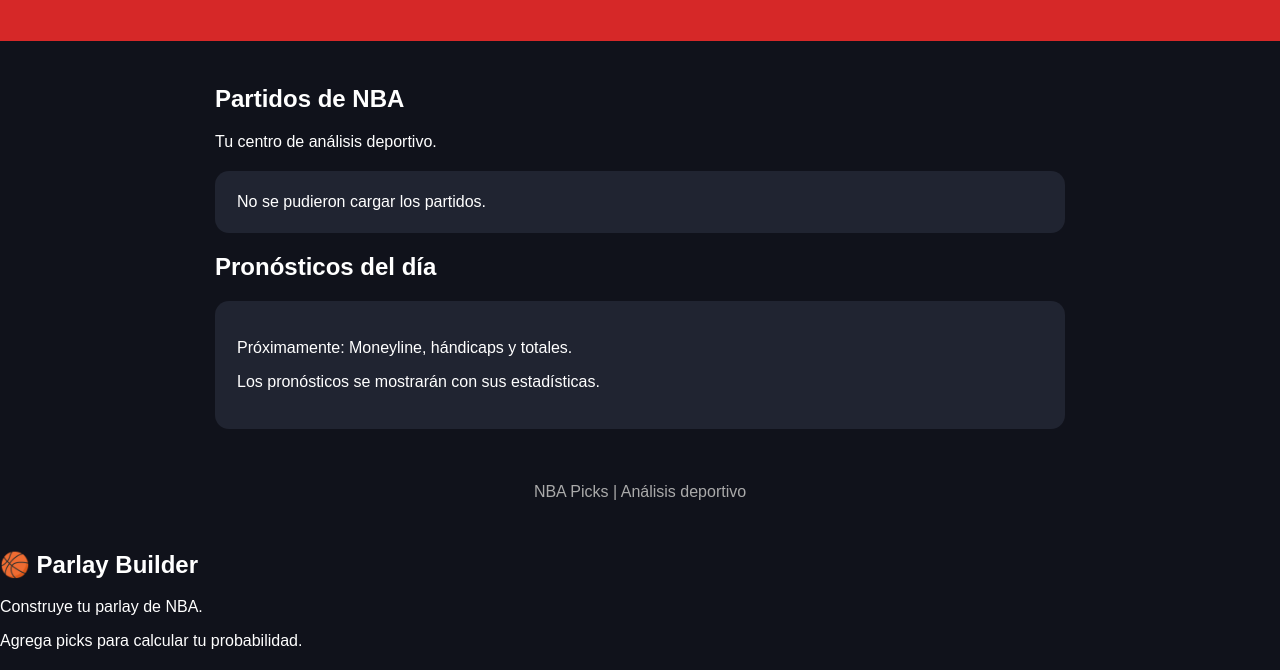
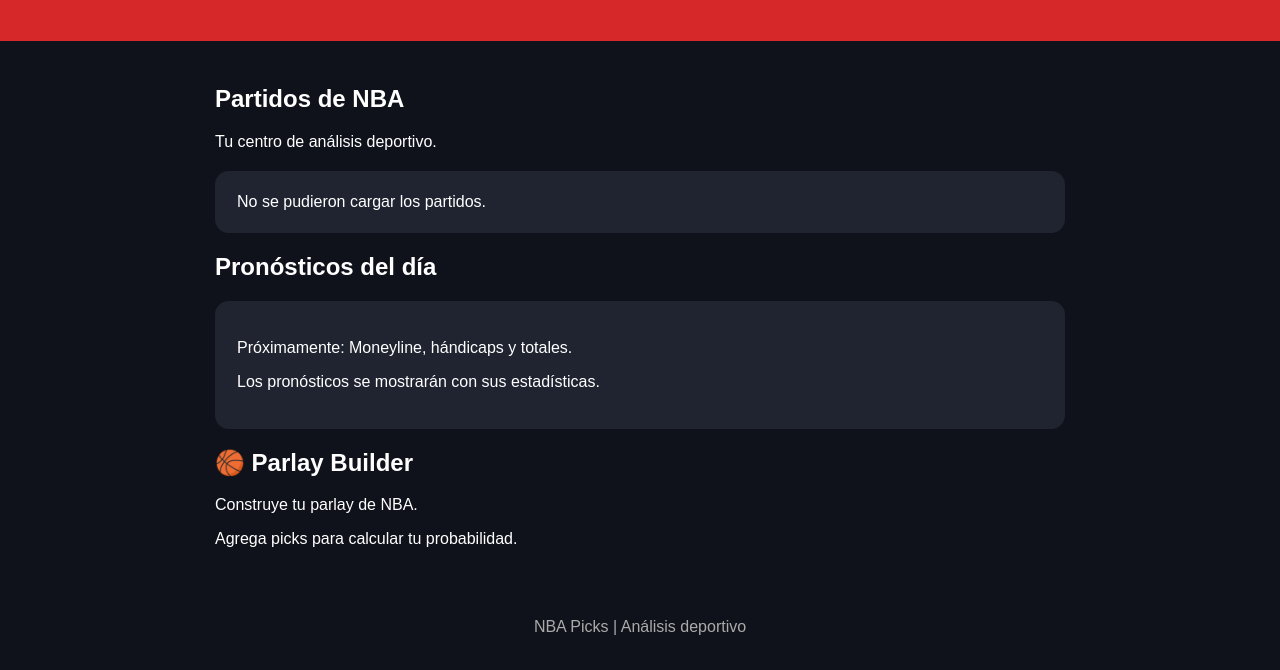
Before and after one commit to andradebrian213-cmd/Nbapicks, a plain HTML site: page index.html in a window 1280 px wide. Shown: the part 130-800 px from the top of the page. Drawn offline with Linux system fonts and the light colour scheme; no server answers.

Commit message:
Update index.html

```diff
--- a/index.html
+++ b/index.html
@@ -112,7 +112,21 @@
 
     </div>
 
-  </main>
+ <section id="parlay-builder">
+
+  <h2>🏀 Parlay Builder</h2>
+
+  <p>Construye tu parlay de NBA.</p>
+
+  <div id="parlay-selecciones"></div>
+
+  <p id="parlay-probabilidad">
+
+    Agrega picks para calcular tu probabilidad.
+
+  </p>
+
+</section> </main>
 
   <footer>
 
@@ -207,21 +221,7 @@ cargarPartidos();
 
 </script>
 
-<section id="parlay-builder">
 
-  <h2>🏀 Parlay Builder</h2>
-
-  <p>Construye tu parlay de NBA.</p>
-
-  <div id="parlay-selecciones"></div>
-
-  <p id="parlay-probabilidad">
-
-    Agrega picks para calcular tu probabilidad.
-
-  </p>
-
-</section>
 
 </body>
 
```
